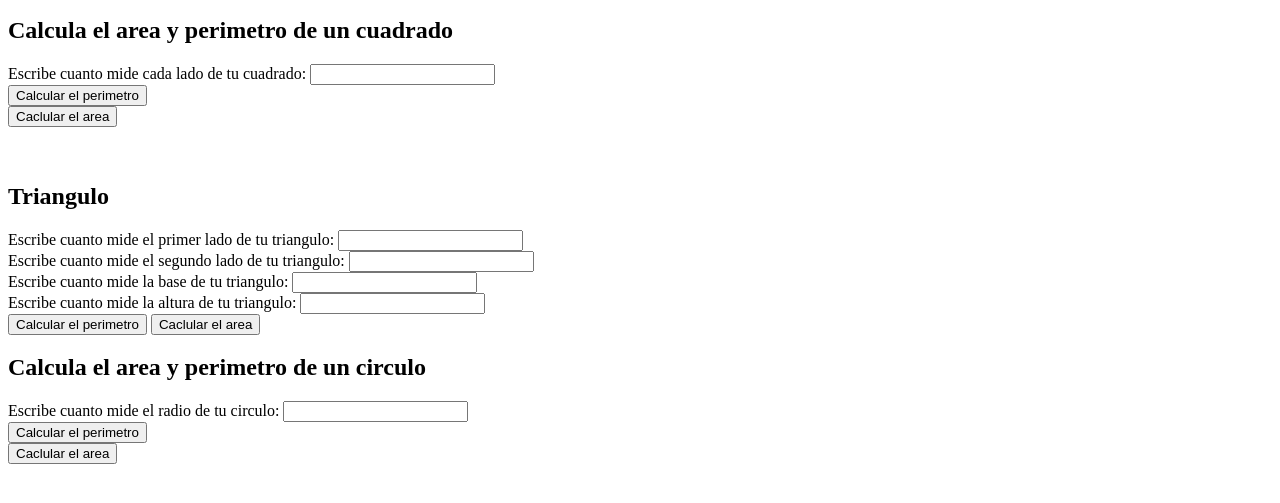
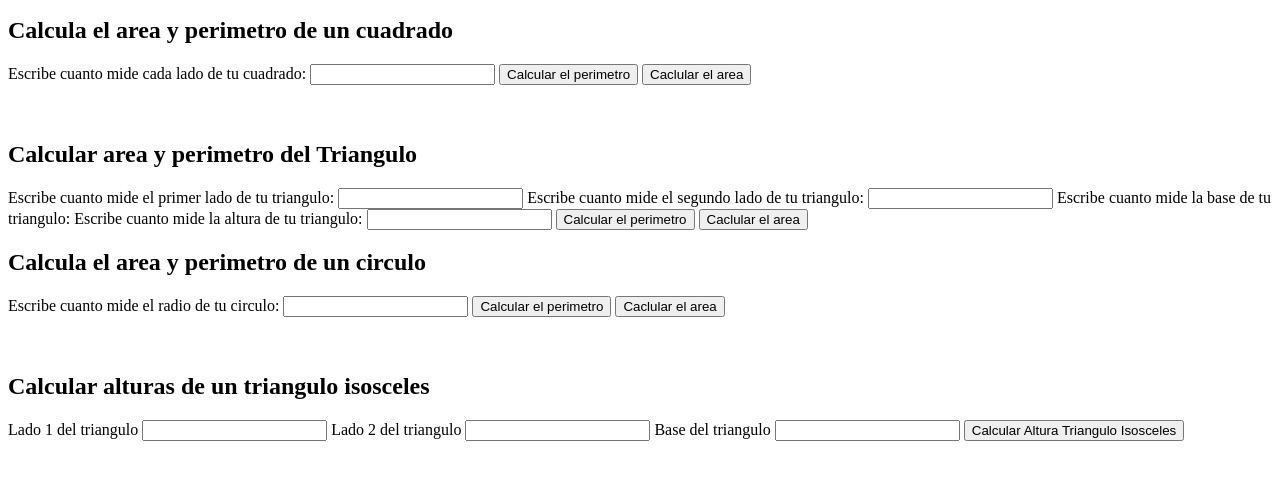
Before and after one commit to franborgianifran/practice-js, a plain HTML site: page index.html in a window 1280 px wide. Shown: the part 101-604 px from the top of the page. Drawn offline with Linux system fonts and the light colour scheme.

Commit message:
Terminando la wea

```diff
--- /dev/null
+++ b/calculoTienda/styles.css
@@ -0,0 +1,9 @@
+body{
+    margin: 0;
+    padding: 0;
+    box-sizing: border-box;
+}
+header{
+    width: 100%;
+    background-color: #32b;
+}
--- a/index.html
+++ b/index.html
@@ -20,11 +20,9 @@
                 Escribe cuanto mide cada lado de tu cuadrado:
             </label>
             <input id="inputCuadrado" type="number">
-            <br>
             <button type="button" onclick="calcularPerimetroCuadrado()">
                 Calcular el perimetro
             </button>
-            <br>
             <button type="button" onclick="calcularAreaCuadrado()">
                 Caclular el area
             </button>
@@ -36,28 +34,23 @@
 
         <!-- TRIANGULO -->
 
-        <h2>Triangulo</h2>
+        <h2>Calcular area y perimetro del Triangulo</h2>
         <form action="">
             <label for="inputTriangulo">
                 Escribe cuanto mide el primer lado de tu triangulo:
             </label>
             <input id="inputTriangulo" type="number">
-            <br>
             <label for="inputTriangulo2">
                 Escribe cuanto mide el segundo lado de tu triangulo:
             </label>
             <input id="inputTriangulo2" type="number">
-            <br>
             <label for="inputTriangulo3">
                 Escribe cuanto mide la base de tu triangulo:
             </label>
-            <input id="inputTriangulo3" type="number">
-            <br>
             <label for="inputTriangulo4">
                 Escribe cuanto mide la altura de tu triangulo:
             </label>
             <input id="inputTriangulo4" type="number">
-            <br>
             <button type="button" onclick="calcularPerimetroTriangulo()">
                 Calcular el perimetro
             </button>
@@ -74,11 +67,9 @@
                 Escribe cuanto mide el radio de tu circulo:
             </label>
             <input id="inputCirculo" type="number">
-            <br>
             <button type="button" onclick="calcularPerimetroCirculo()">
                 Calcular el perimetro
             </button>
-            <br>
             <button type="button" onclick="calcularAreaCirculo()">
                 Caclular el area
             </button>
@@ -86,6 +77,16 @@
             <br>
             <br>
         </form>
+        <form action="">
+            <h2>Calcular alturas de un triangulo isosceles</h2>
+            <label for="lado1Triangulo">Lado 1 del triangulo</label>
+            <input type="number" id="lado1Triangulo">
+            <label for="lado2Triangulo"> Lado 2 del triangulo</label>
+            <input type="number" id="lado2Triangulo">
+            <label for="baseTriangulo">Base del triangulo</label>
+            <input type="number" id="baseTriangulo">
+            <button type="button" onclick="calcularAlturaTriangulo()">Calcular Altura Triangulo Isosceles</button>
+        </form>
     </section>
     <script src="js/index.js"></script>
 </body>
--- a/js/index.js
+++ b/js/index.js
@@ -90,3 +90,19 @@ function calcularAreaCirculo(){
     const area = areaCircunferencia(value)
     alert(area);
 }
+
+function calcularAlturaTriangulo(lado1, lado2, base){
+    const lado1Triangulo = document.getElementById("lado1Triangulo");
+    const lado2Triangulo = document.getElementById("lado2Triangulo");
+    const baseTriangulo = document.getElementById("baseTriangulo");
+    const value1 = lado1Triangulo.value;
+    const value2 = lado2Triangulo.value;
+    const value3 = baseTriangulo.value;
+    if(value1 == value2){
+        let alturaTriangulo = Math.sqrt(value1**2 - (value3/2)**2)
+        alert(`El triangulo es isosceles y su altura es ${alturaTriangulo}`);
+    }else{
+        alert(`Tu triangulo no es isosceles`);
+    }
+
+}
```
Also changed, not shown: calculoTienda/index.html (added, +29 -0 lines), calculoTienda/script.js (added, +13 -0 lines).
